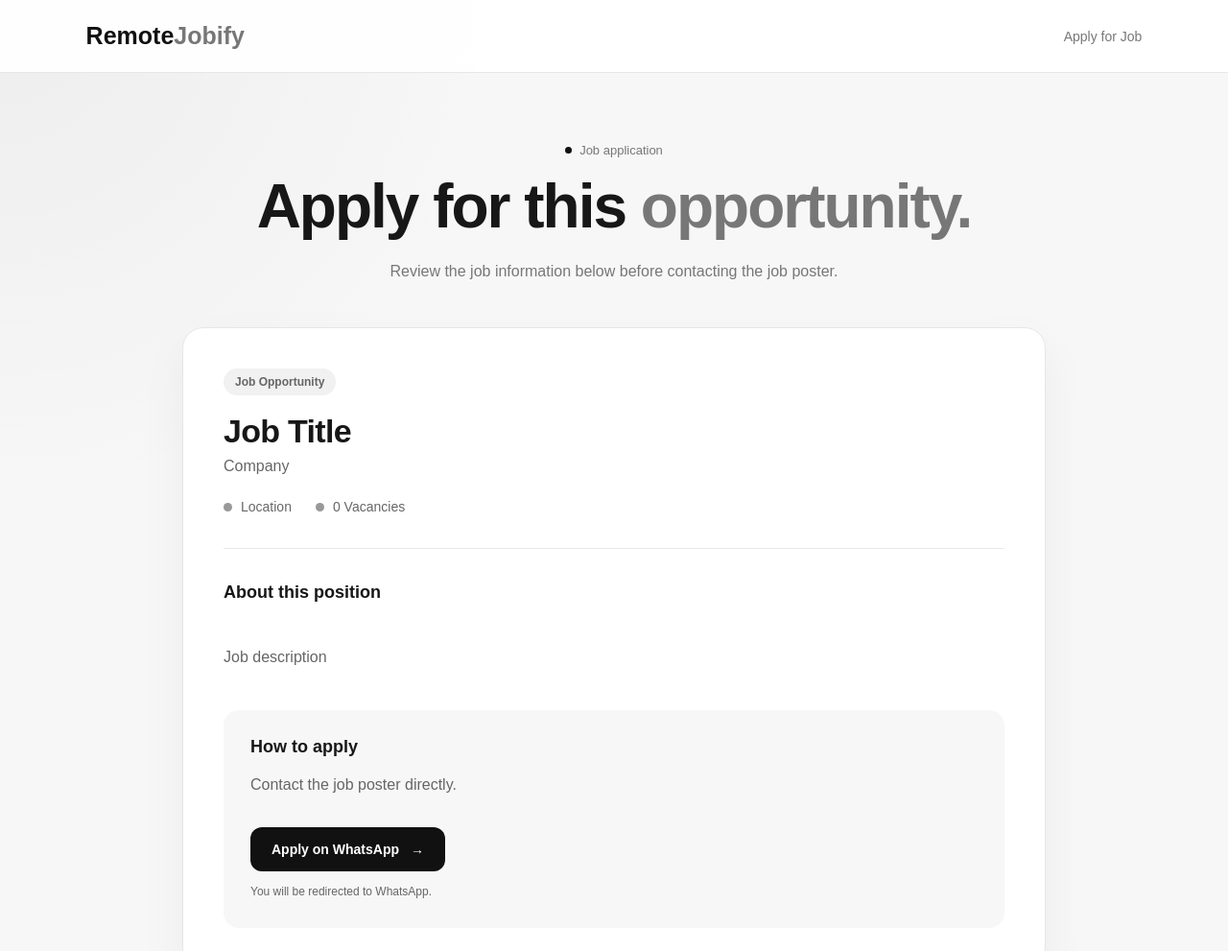
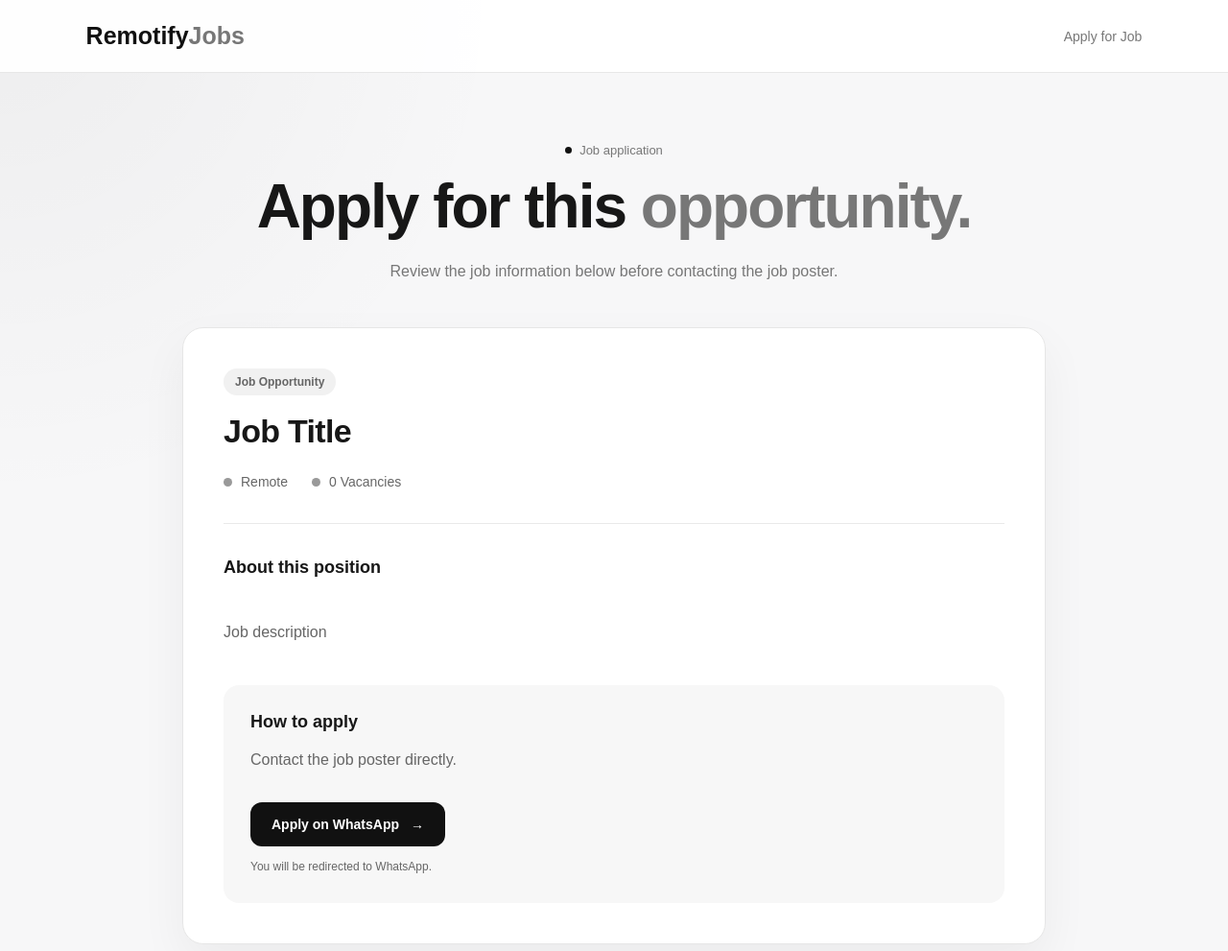
Before and after one commit to Abdula2307/Remotejobify, a website: page apply-job.html in a window 1280 px wide. Shown: the top 991 px of the page at 96% size. Drawn offline with Linux system fonts and the light colour scheme.

Commit message:
Update apply-job.html

```diff
--- a/apply-job.html
+++ b/apply-job.html
@@ -10,11 +10,11 @@
         content="width=device-width, initial-scale=1.0"
     />
 
-    <title>RemoteJobify — Apply for Job</title>
+    <title>RemotifyJobs — Apply for Job</title>
 
     <meta
         name="description"
-        content="Review job information and apply on RemoteJobify."
+        content="Review job information and apply on RemotifyJobs."
     />
 
     <link
@@ -40,7 +40,7 @@
             href="job-finder.html"
             class="logo"
         >
-            Remote<span>Jobify</span>
+            Remotify<span>Jobs</span>
         </a>
 
 
@@ -108,22 +108,14 @@
             </h2>
 
 
-            <p
-                class="company"
-                id="jobCompany"
-            >
-                Company
-            </p>
-
-
             <div class="job-meta">
 
                 <div class="meta-item">
 
                     <span class="location-icon"></span>
 
-                    <span id="jobLocation">
-                        Location
+                    <span>
+                        Remote
                     </span>
 
                 </div>
```
